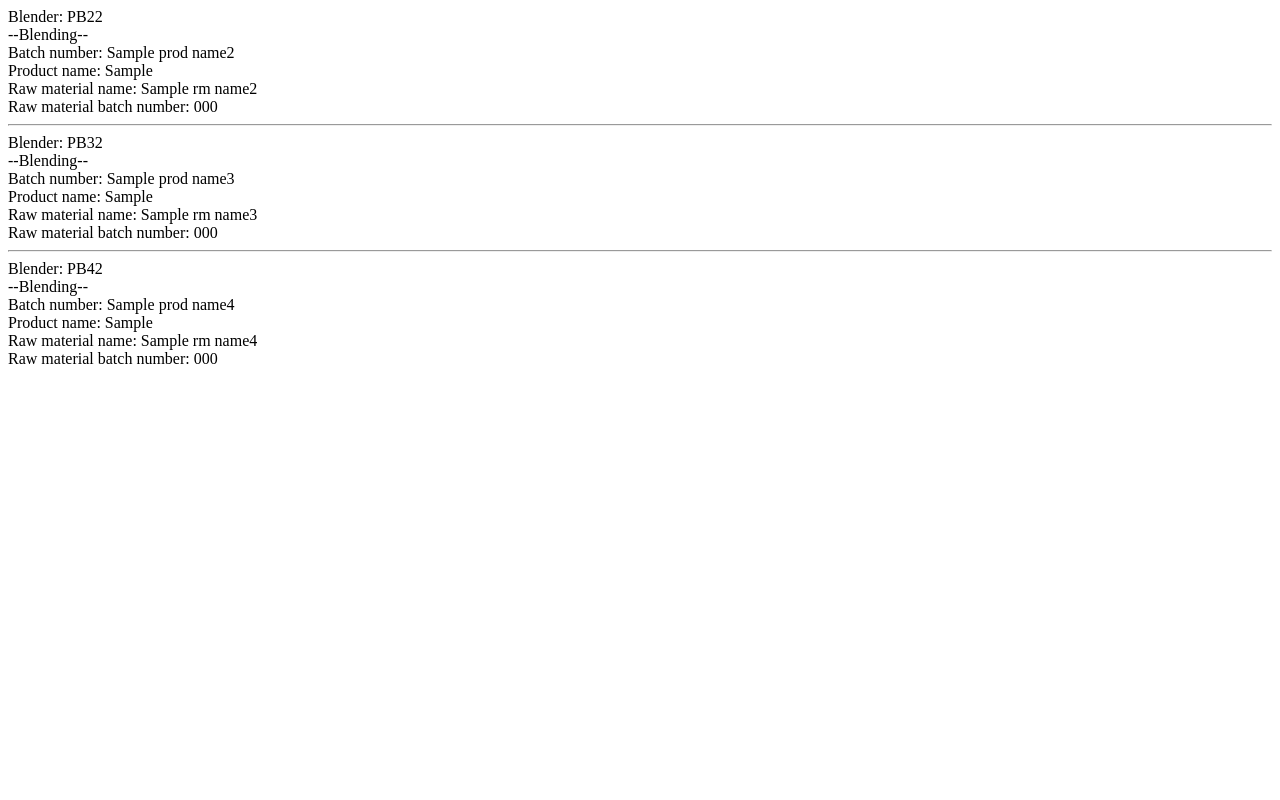
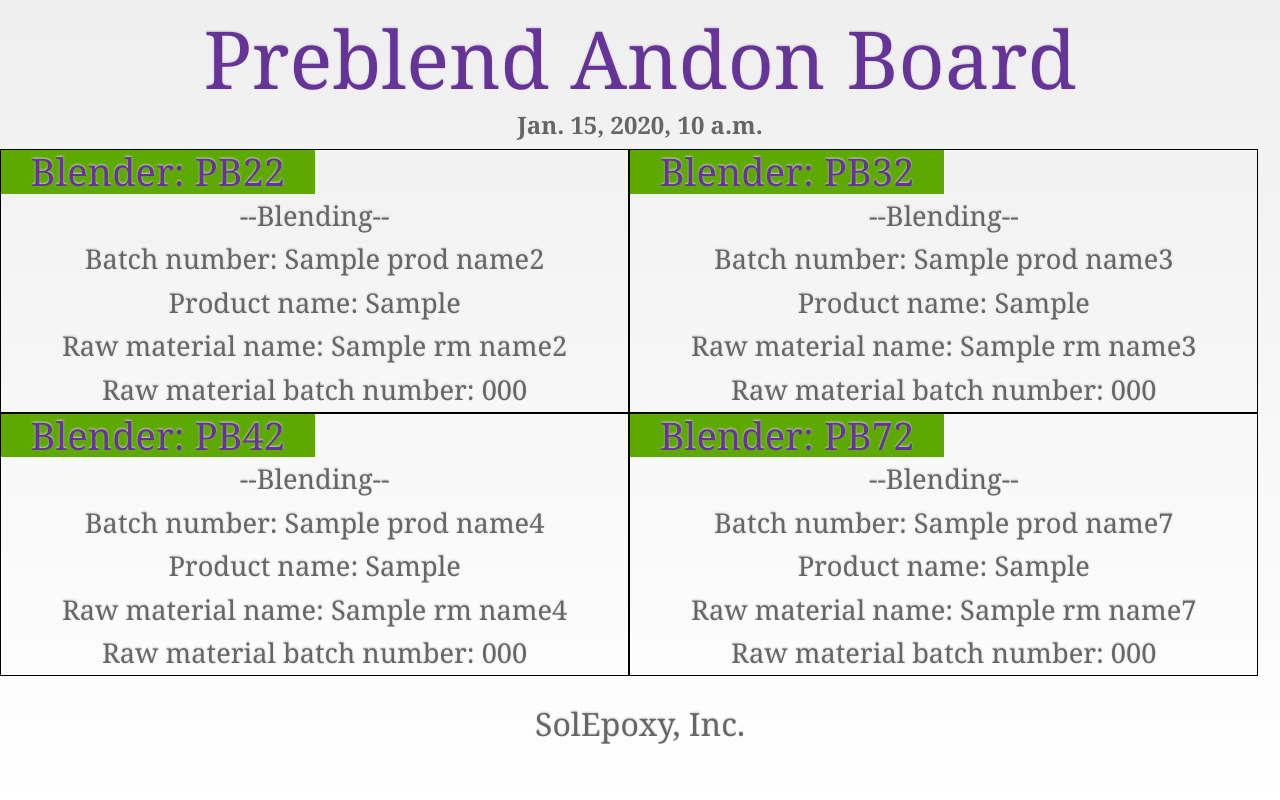
Before and after one commit to yuz302/Andon, a Django app: template templates/Andon/index.html in a window 1280 px wide. Run offline with Django 3.2, Linux system fonts and the light colour scheme; the template is opened without the code that fills it: most values are stand-ins (such as "Sample title", 1, 10 or a date in 2020); some web fonts are replaced.

Commit message:
put style divs in html; still couldn't load css

```diff
--- a/Andon/views.py
+++ b/Andon/views.py
@@ -26,6 +26,7 @@
     html32 = get_html(url32)
 
     context = Context({
+        "datetime": datetime.datetime.now(),
         "prod_name3": get_product_name(html32),
         "prod_batch_num3": get_product_batch_number(html32),
         "rm_name3": get_rm_name(html32),
--- a/static/Andon/style.css
+++ b/static/Andon/style.css
@@ -11,3 +11,7 @@
     height: 50%;
     text-align: center;
 }
+
+#h1{
+    color: rebeccapurple;
+}
--- a/templates/Andon/index.html
+++ b/templates/Andon/index.html
@@ -1,15 +1,94 @@
 {% load static %}
-
+<!doctype html>
 <!--this webpage displays blending information for browsers on remote PCs-->
 <!--IP address is 10.10.10.123 -->
 <head>
     <title>Andon PB32</title>
     <meta charset="utf-8" />
     <link rel="stylesheet" type="text/css" href="{% static 'Andon/style.css' %}"/>
+    <style>
+        @font-face {
+          font-family: 'Josefin Slab';
+          font-style: normal;
+          font-weight: 400;
+          src: local('Josefin Slab'), local('JosefinSlab'), url(http://fonts.gstatic.com/s/josefinslab/v6/46aYWdgz-1oFX11flmyEfegdm0LZdjqr5-oayXSOefg.woff2) format('woff2');
+          unicode-range: U+0000-00FF, U+0131, U+0152-0153, U+02C6, U+02DA, U+02DC, U+2000-206F, U+2074, U+20AC, U+2212, U+2215, U+E0FF, U+EFFD, U+F000;
+        }
+        h1{
+            color: rebeccapurple;
+            font-family: 'Josefin Slab', georgia, serif;
+            font-size:5em;
+            font-weight:normal;
+            line-height:120%;
+            margin: 10px 0 0 0;
+            text-shadow: 0px -1px 2px #ccc;
+        }
+        h2{
+            font-family: 'Josefin Slab', georgia, serif;
+            font-size:2em;
+            font-weight:normal;
+            line-height:300%;
+            margin:0 0 0 0;
+            text-shadow: 0px -1px 2px #ccc;
+        }
+        h4{
+            text-align: center;
+            font-family: 'Josefin Slab', georgia, serif;
+            font-size:1.5em;
+            margin:0px 0 5px 0;
+            padding:0;
+            letter-spacing: normal;
+            line-height:160%;
+        }
+        #wrapper{
+            border: 1px solid black;
+            width: 49%;
+            font-family: 'Josefin Slab', georgia, serif;
+            float:left;
+            font-size:1.7em;
+            font-weight:normal;
+            line-height:160%;
+            margin:0 0 0 0;
+            text-shadow: 0px -1px 2px #ccc;
+        }
+        #wrapper1{
+            border: 1px solid black;
+            width: 49%;
+            float:left;
+            font-family: 'Josefin Slab', georgia, serif;
+            font-size:1.7em;
+            font-weight:normal;
+            line-height:160%;
+            margin:0 0 0 0;
+            text-shadow: 0px -1px 2px #ccc;
+        }
+        #Blender{
+            color: rebeccapurple;
+            font-size: 1.4em;
+        }
+        body{
+            margin:0;
+            padding:0;
+            background:#fff;
+            color:#666;
+            font-size:1em;
+            font-family: Arial, verdana, sans-serif;
+            font-weight:normal;
+            line-height:150%;
+            text-align:center;
+            background: -moz-linear-gradient(top, #efefef 0%, #ffffff 100%); /* firefox */
+            background: -webkit-gradient(linear, left top, left bottom, color-stop(0%,#efefef), color-stop(100%,#ffffff)); /* webkit */
+            filter: progid:DXImageTransform.Microsoft.gradient( startColorstr='#efefef', endColorstr='#ffffff',GradientType=0 ); /* ie */
+            background-attachment: fixed;
+        }
+    </style>
 </head>
 <body>
-    <div id="wrapper2">
-        <div id="Blender22">Blender: PB22</div>
+    <h1>Preblend Andon Board</h1>
+    <h4>{{ datetime }}</h4>
+
+    <div id="wrapper">
+        <div id="Blender">Blender: PB22</div>
 
         <div id='status'>--Blending--</div>
         <div id='batch#'>Batch number: {{ prod_name2 }}</div>
@@ -18,10 +97,8 @@
         <div>Raw material batch number: {{ rm_batch_number2 }}</div>
     </div>
 
-    <hr/>
-
-    <div id="wrapper3">
-        <div id="Blender32">Blender: PB32</div>
+    <div id="wrapper1">
+        <div id="Blender">Blender: PB32</div>
 
         <div id='status'>--Blending--</div>
         <div id='batch#'>Batch number: {{ prod_name3 }}</div>
@@ -30,10 +107,8 @@
         <div>Raw material batch number: {{ rm_batch_number3 }}</div>
     </div>
 
-    <hr/>
-
-    <div id="wrapper4">
-        <div id="Blender42">Blender: PB42</div>
+    <div id="wrapper">
+        <div id="Blender">Blender: PB42</div>
 
         <div id='status'>--Blending--</div>
         <div id='batch#'>Batch number: {{ prod_name4 }}</div>
@@ -42,4 +117,16 @@
         <div>Raw material batch number: {{ rm_batch_number4 }}</div>
     </div>
 
+    <div id="wrapper1">
+        <div id="Blender">Blender: PB72</div>
+
+        <div id='status'>--Blending--</div>
+        <div id='batch#'>Batch number: {{ prod_name7 }}</div>
+        <div id="productname">Product name: {{ prod_batch_num7 }}</div>
+        <div>Raw material name: {{ rm_name7 }}</div>
+        <div>Raw material batch number: {{ rm_batch_number7 }}</div>
+    </div>
+
+<h2>SolEpoxy, Inc.</h2>
+
 </body>
```
Also changed, not shown: 1 other file.
